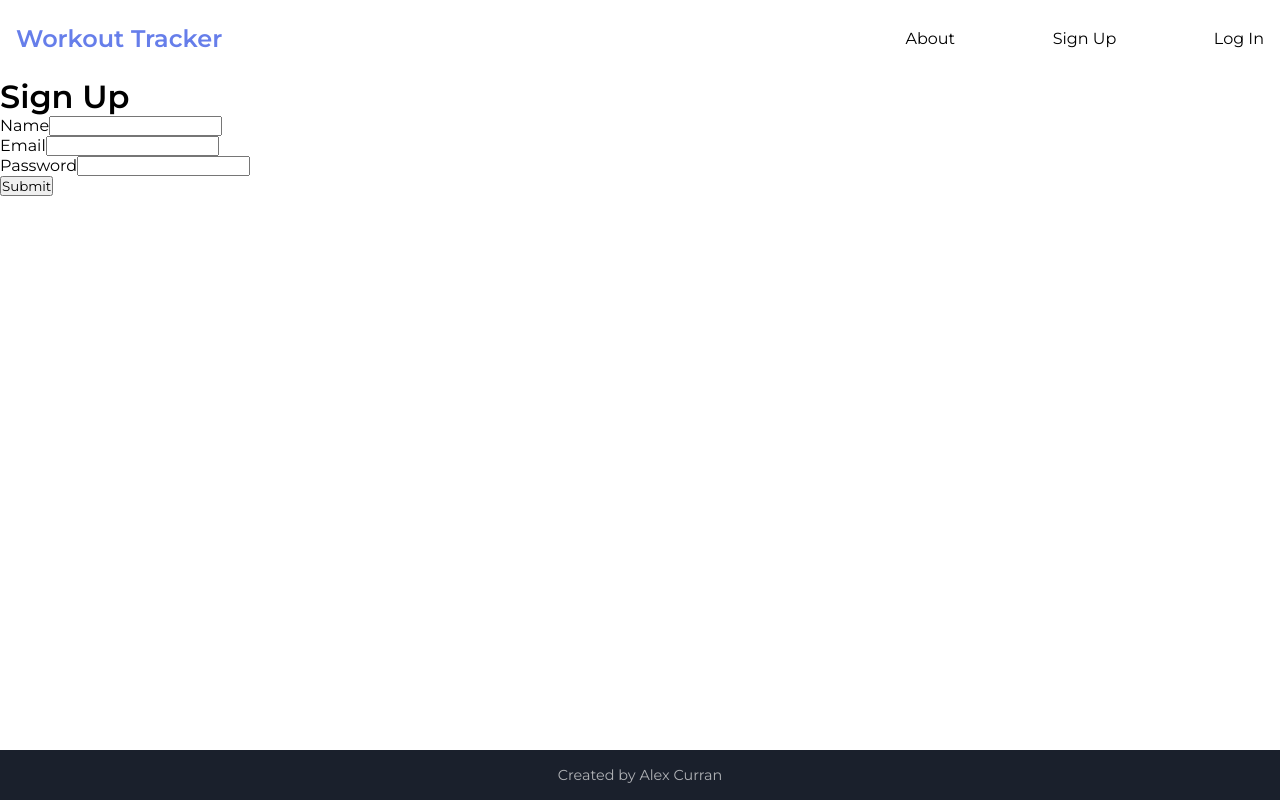
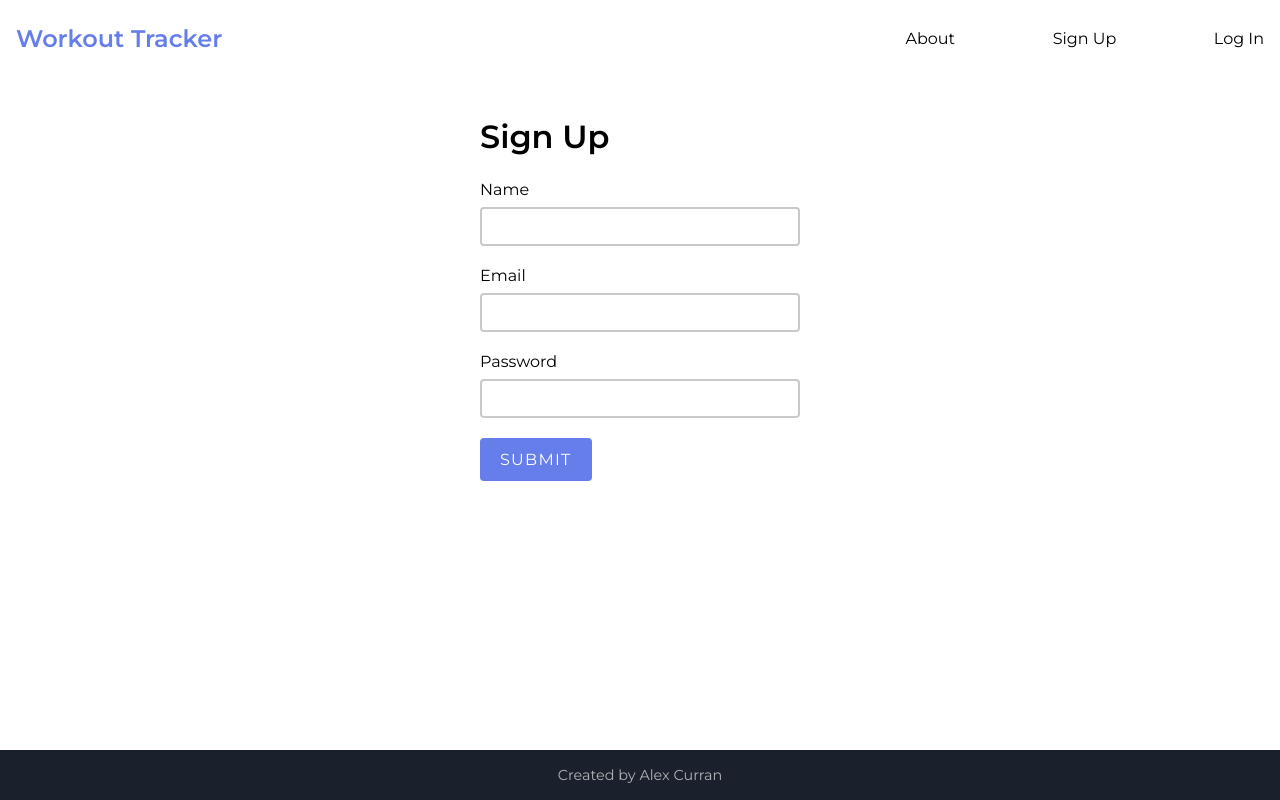
Before and after one commit to apcurran/workout-tracker-app, a React (Create React App) app in the folder client/: page /user/signup in a window 1280 px wide. Built offline with nearby package versions, Linux system fonts and the light colour scheme; no server answers.

Commit message:
Added loginStatus depenency to useEffect for fetching user workout data, and adjusted styling

```diff
--- a/client/src/components/Login.js
+++ b/client/src/components/Login.js
@@ -51,7 +51,7 @@ export default function Login() {
     }, [email, password, history, handleLoginStatus] );
 
     return (
-        <div>
+        <div className="form-container">
             <form onSubmit={handleSubmit} className="form">
                 <h1 className="form__title">Log In</h1>
                 {error ? (
--- a/client/src/components/Signup.js
+++ b/client/src/components/Signup.js
@@ -44,7 +44,7 @@ export default function Signup() {
     }, [username, email, password, history] );
 
     return (
-        <div>
+        <div className="form-container">
             <form onSubmit={handleSubmit} className="form">
                 <h1 className="form__title">Sign Up</h1>
                 {error ? (
--- a/client/src/components/WorkoutsEditModal.js
+++ b/client/src/components/WorkoutsEditModal.js
@@ -25,6 +25,7 @@ export default function WorkoutsEditModal() {
     return (
         <section onClick={closeEditModal} className={showHideClassName}>
             <form onSubmit={handleEditSubmit} onClick={(event) => event.stopPropagation()} className="edit-modal-form">
+                <h2 className="edit-modal-form__title">Edit Workout</h2>
                 <div className="edit-modal-form__group">
                     <label htmlFor="description" className="edit-modal-form__group__label">Activity</label>
                     <input
--- a/client/src/contexts/WorkoutContext.js
+++ b/client/src/contexts/WorkoutContext.js
@@ -1,4 +1,6 @@
-import React, { createContext, useState, useEffect } from "react";
+import React, { createContext, useState, useEffect, useContext } from "react";
+import { LoginStatusContext } from "./LoginStatusContext";
+
 
 export const WorkoutContext = createContext();
 
@@ -7,6 +9,8 @@ function WorkoutContextProvider(props) {
     const [isEditing, setIsEditing] = useState(false);
     const [error, setError] = useState("");
     const [currentWorkoutId, setCurrentWorkoutId] = useState("");
+
+    const { loginStatus } = useContext(LoginStatusContext);
 
     useEffect(() => {
         // Inital data
@@ -20,7 +24,7 @@ function WorkoutContextProvider(props) {
         fetch(API_URL, options)
             .then(response => response.json())
             .then(data => setWorkouts(data));
-    }, []);
+    }, [loginStatus]);
 
     async function addWorkout(description, duration, date) {
         // Add workout to db
--- a/client/src/index.css
+++ b/client/src/index.css
@@ -24,6 +24,11 @@ p {
   line-height: 1.6;
 }
 
+.error {
+  color: darkred;
+  font-size: 1rem;
+}
+
 .App {
   min-height: 100vh;
   display: grid;
@@ -31,7 +36,7 @@ p {
 }
 
 .header {
-  padding: 1.5rem 0;
+  padding: 1.5rem 1rem;
 }
 
 .footer {
@@ -155,11 +160,52 @@ p {
 
 .info__workouts-btn {
   display: inline-block;
-  padding: .9rem 1.25rem;
+  padding: .75rem 1.25rem;
+  border-radius: 4px;
   background-color: var(--dark-purple);
   color: #fff;
   text-transform: uppercase;
   letter-spacing: .08em;
+}
+
+/* Sign Up and Log In Forms */
+
+.form-container {
+  margin: 2.5rem 0;
+  display: flex;
+  justify-content: center;
+}
+
+.form {
+  width: 92.5%;
+  max-width: 20rem;
+}
+
+.form__title {
+  margin-bottom: 1.5rem;
+}
+
+.form-group {
+  display: flex;
+  flex-direction: column;
+  margin-bottom: 1.25rem;
+}
+
+.form-group__label {
+  margin-bottom: .5rem;
+}
+
+.form-group__input {
+  padding: .5rem .65rem;
+  font-size: 1rem;
+  border: 2px solid #c9c9c9;
+  border-radius: 4px;
+  outline: none;
+}
+
+.form-group__input:focus {
+  border-right-color: var(--dark-purple);
+  border-bottom-color: var(--dark-purple);
 }
 
 /* Workouts Page */
@@ -311,10 +357,16 @@ p {
   padding: 2rem 3rem;
 
   background-color: #fff;
+  border-radius: 10px;
+}
+
+.edit-modal-form__title {
+  margin-bottom: 1.25rem;
+  color: var(--dark-purple);
 }
 
 .edit-modal-form__group {
-  margin: 0 0 2rem 0;
+  margin: 0 0 1.25rem 0;
   display: flex;
   flex-direction: column;
 }
@@ -329,12 +381,15 @@ p {
   border: 1px solid #bbb;
 }
 
+.form__submit,
 .edit-modal-form__submit {
-  padding: .6rem 1.25rem;
+  padding: .75rem 1.25rem;
   border: none;
   border-radius: 4px;
   background-color: var(--dark-purple);
   color: #fff;
   font-size: 1rem;
+  text-transform: uppercase;
+  letter-spacing: .08em;
   cursor: pointer;
 }
```
